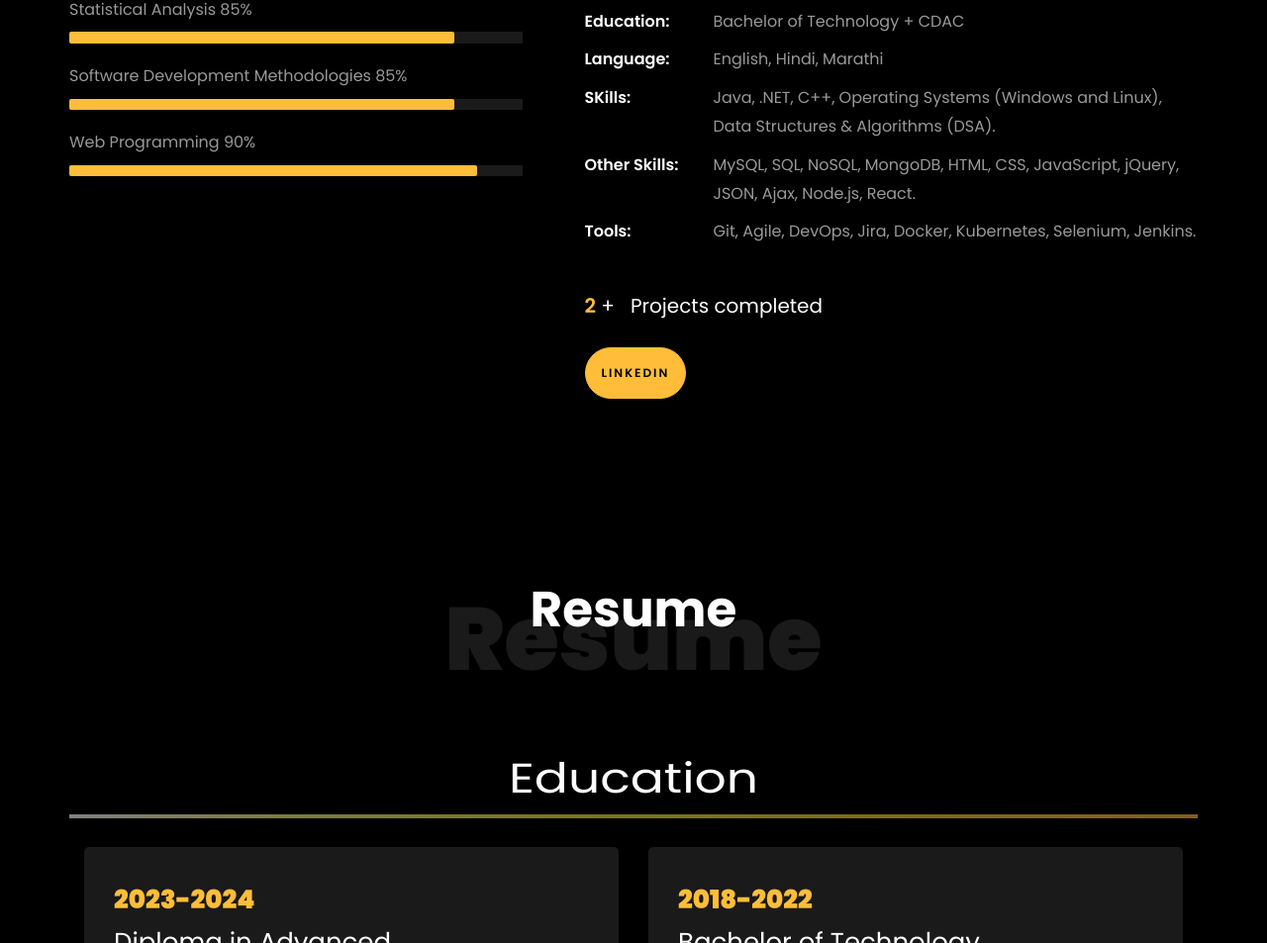
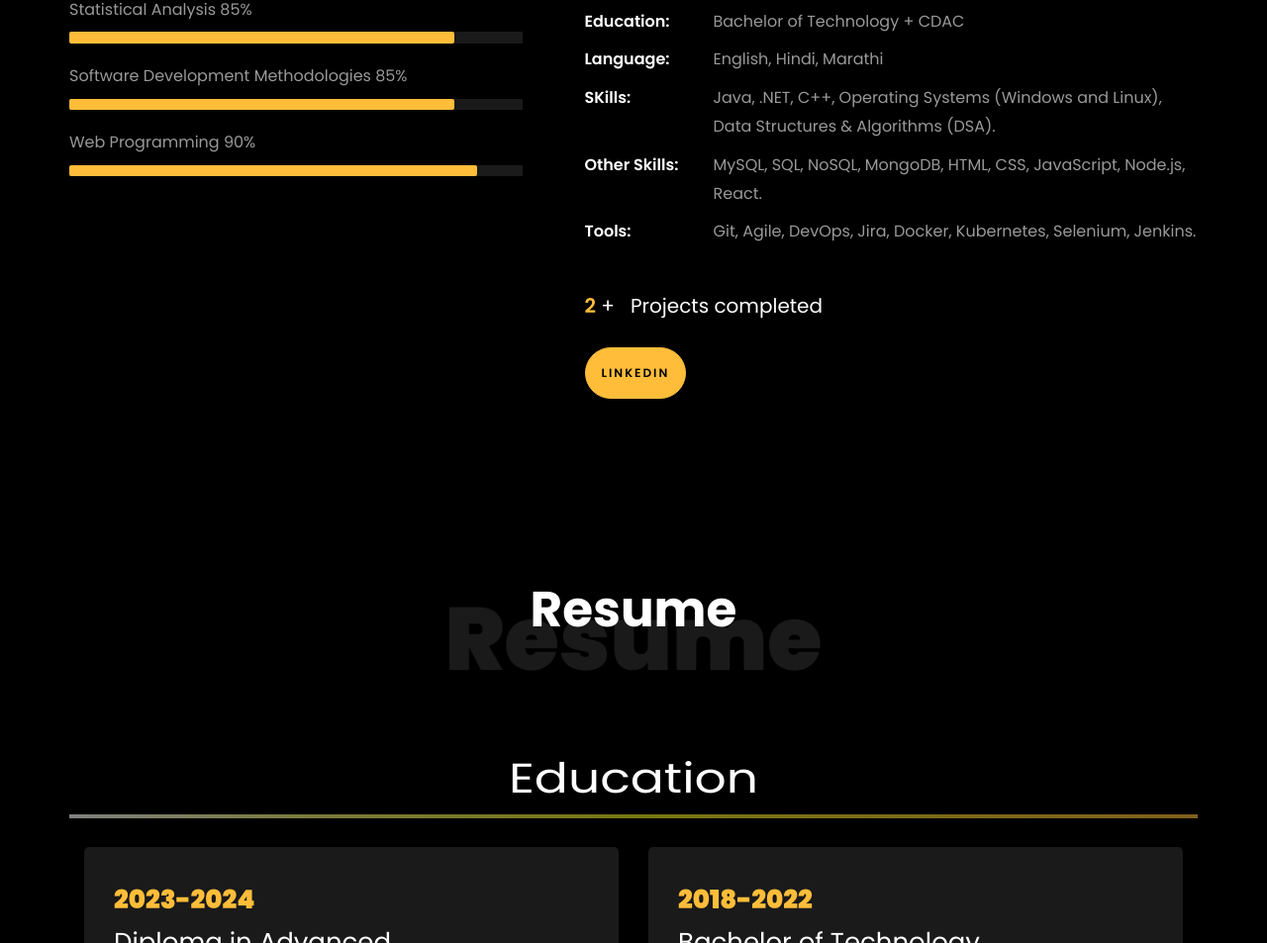
Before and after one commit to saurabh21012k/saurabh21012kfoloi.io, a plain HTML site: page index.html in a window 1280 px wide. Shown: the part 1359-2312 px from the top of the page at 99% size. Drawn offline with Linux system fonts and the light colour scheme; files whose address does not match are found by name.

Commit message:
Update index.html

```diff
--- a/index.html
+++ b/index.html
@@ -315,7 +315,7 @@
 									<li class="d-flex"><span>SKills:</span> <span>Java, .NET, C++, Operating Systems
 											(Windows and Linux), Data Structures & Algorithms (DSA).</span></li>
 									<li class="d-flex"><span>Other Skills:</span> <span>MySQL, SQL, NoSQL, MongoDB,
-											HTML, CSS, JavaScript, jQuery, JSON, Ajax, Node.js, React.</span></li>
+											HTML, CSS, JavaScript, Node.js, React.</span></li>
 									<li class="d-flex"><span>Tools:</span> <span>Git, Agile, DevOps, Jira, Docker,
 											Kubernetes, Selenium, Jenkins.</span></li>
 
```
